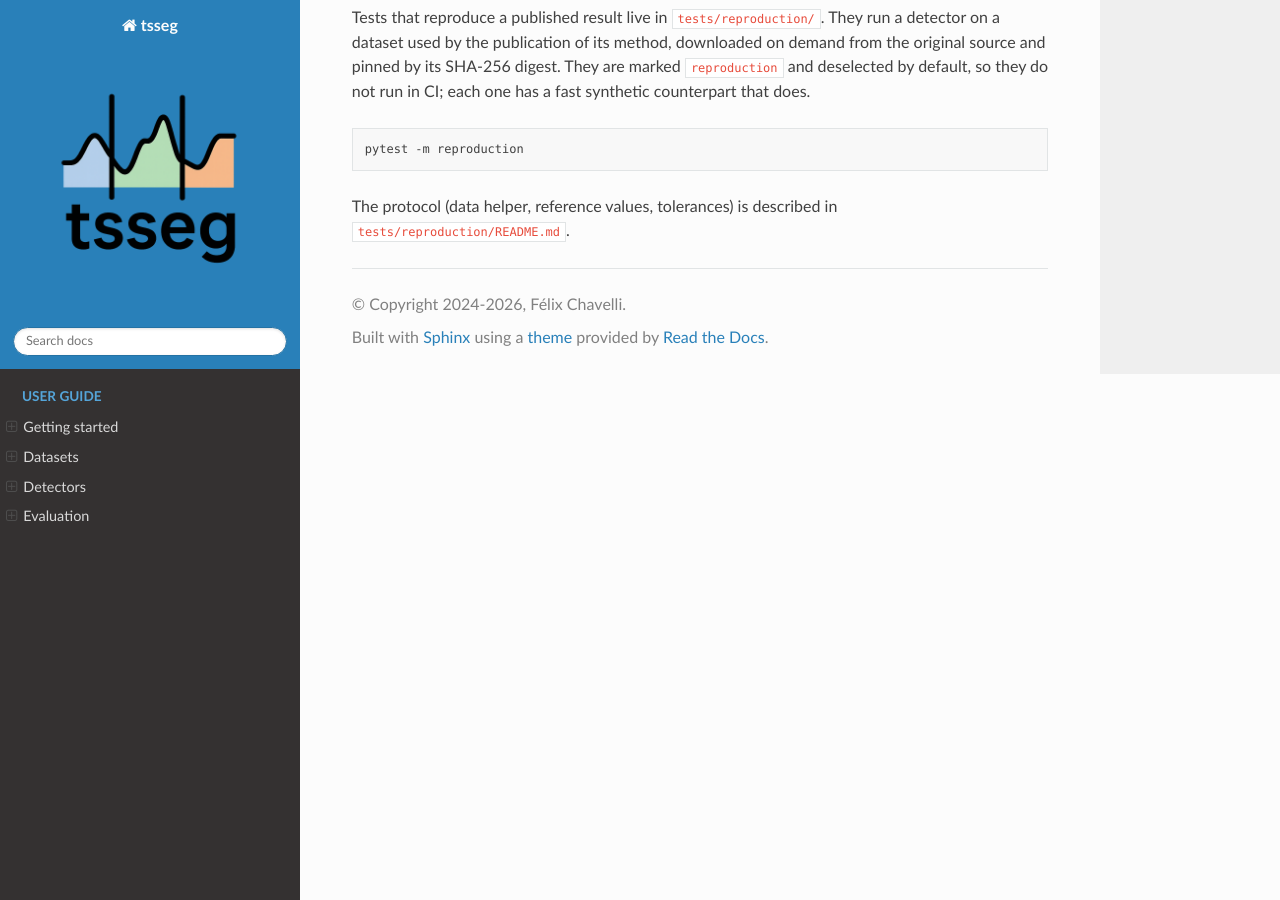
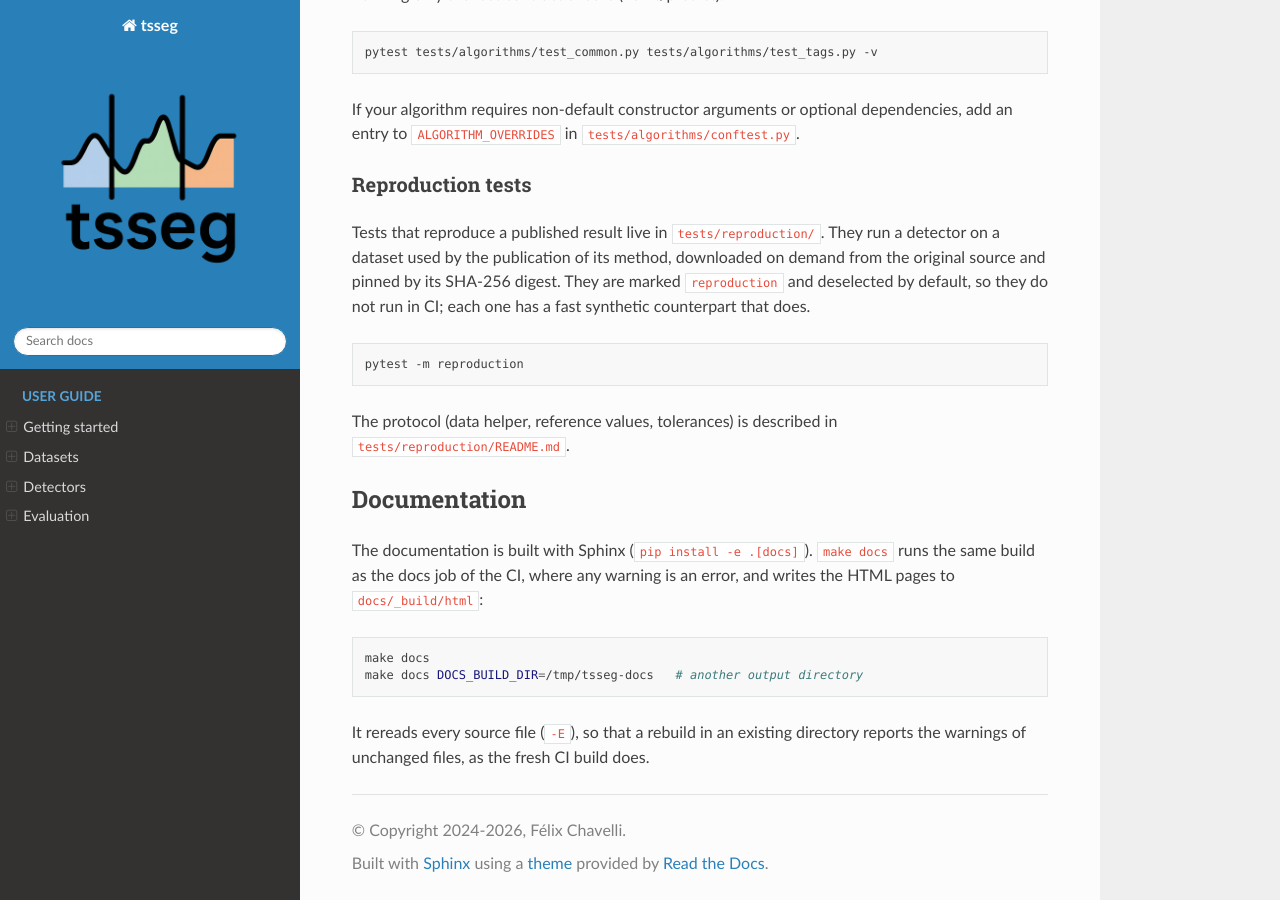
Before and after one commit to fchavelli/tsseg, a Sphinx documentation site: the page built from docs/guides/contributing.rst, in a window 1280 px wide and 900 px high, scrolled down 2417 px. Built offline with Sphinx 7.4.7 and the Read the Docs theme 3.1.0, drawn with Linux system fonts in a browser that asks for light colours; some of the changed text lies outside the part shown.

Commit message:
chore: add make test and make docs targets that mirror the CI (#24)
The Makefile only had install, clean and lint: running the test suite or
building the documentation as the CI does meant copying the commands from
the workflow. make test runs the command of the test job
(pytest --tb=short -q, PYTEST_ARGS for a selection) and make docs the one
of the docs job (sphinx -W into docs/_build/html, DOCS_BUILD_DIR to change
it). make docs adds -E: without it, a second -W build in the same directory
passes on a broken reference in an unchanged file, which the fresh CI build
rejects.

The README, the contributing guide and the getting-started guide point to
the targets.

Co-authored-by: fchavelli <fchavelli@users.noreply.github.com>

```diff
--- a/docs/changelog.rst
+++ b/docs/changelog.rst
@@ -10,6 +10,11 @@
 
 Unreleased
 ----------
+
+* ``make test`` and ``make docs`` run the test and documentation jobs of the
+  CI (``pytest --tb=short -q``; ``sphinx -W -E -b html docs docs/_build/html``).
+  ``PYTEST_ARGS`` selects tests, ``DOCS_BUILD_DIR`` changes the output
+  directory, ``PYTHON`` the interpreter.
 
 * Reproduction tests: tests that reproduce a published result on a dataset
   downloaded on demand (pinned by its SHA-256 digest) go to
--- a/docs/guides/contributing.rst
+++ b/docs/guides/contributing.rst
@@ -43,6 +43,18 @@
 .. code-block:: bash
 
     pytest tests/
+
+``make test`` runs the same command as the test job of the CI
+(``pytest --tb=short -q``). The full suite takes a long time; pass a selection
+in ``PYTEST_ARGS``:
+
+.. code-block:: bash
+
+    make test PYTEST_ARGS="tests/algorithms -k PeltDetector"
+
+Tests whose optional dependency is not installed are skipped. The CI installs
+``pip install -e .[dev,aeon,prophet,tglad,beast]``, so it skips the
+TensorFlow-based detectors among others.
 
 When adding a new feature, please include relevant tests in ``tests/``.
 If adding a new algorithm, ensure it passes the common estimator checks (see :doc:`../detectors/index`).
@@ -125,3 +137,18 @@
 
 The protocol (data helper, reference values, tolerances) is described in
 ``tests/reproduction/README.md``.
+
+Documentation
+-------------
+
+The documentation is built with Sphinx (``pip install -e .[docs]``).
+``make docs`` runs the same build as the docs job of the CI, where any
+warning is an error, and writes the HTML pages to ``docs/_build/html``:
+
+.. code-block:: bash
+
+    make docs
+    make docs DOCS_BUILD_DIR=/tmp/tsseg-docs   # another output directory
+
+It rereads every source file (``-E``), so that a rebuild in an existing
+directory reports the warnings of unchanged files, as the fresh CI build does.
```
Also changed, not shown: README.md (+4 -3 lines), docs/guides/getting-started.md (+3 -1 lines), 1 other file.
